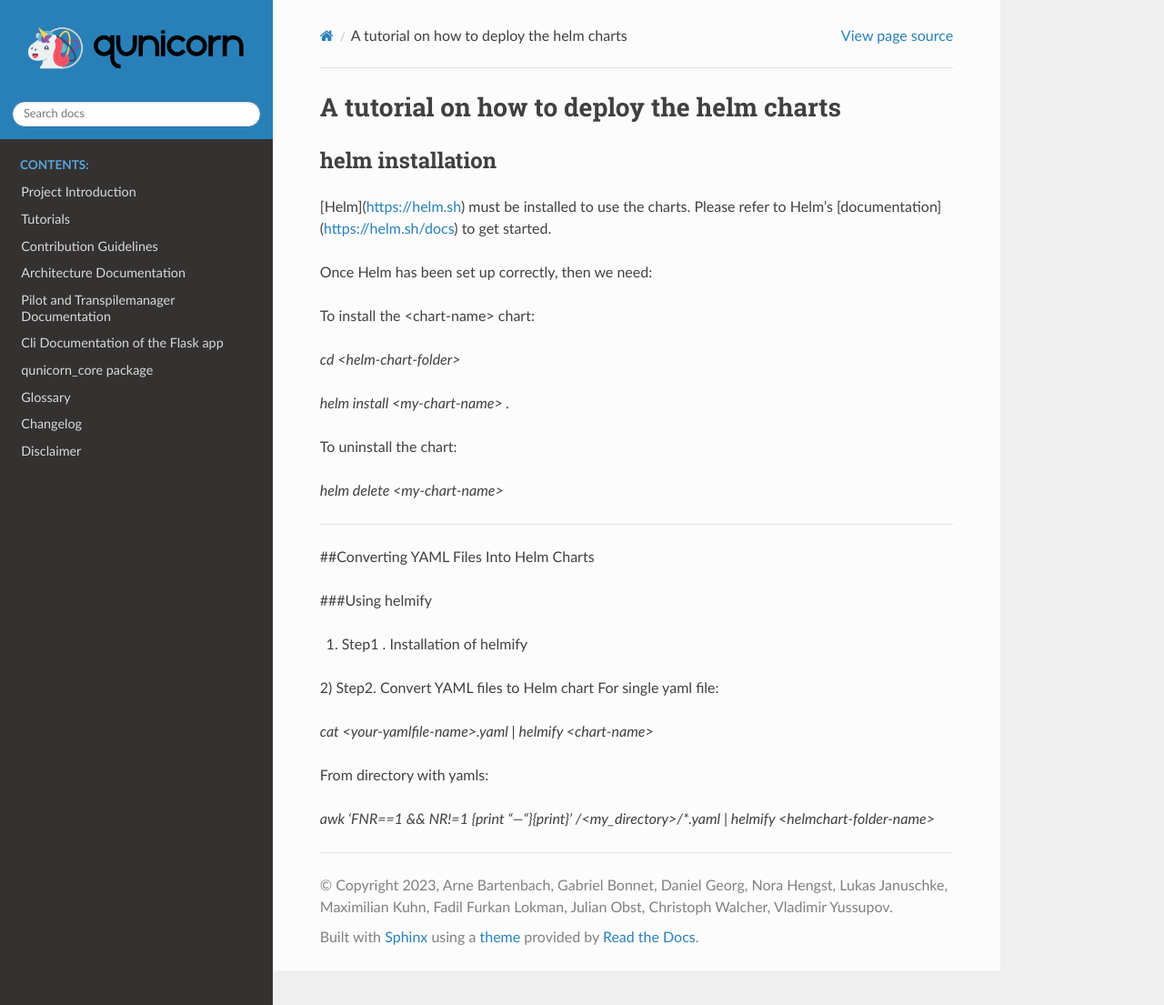
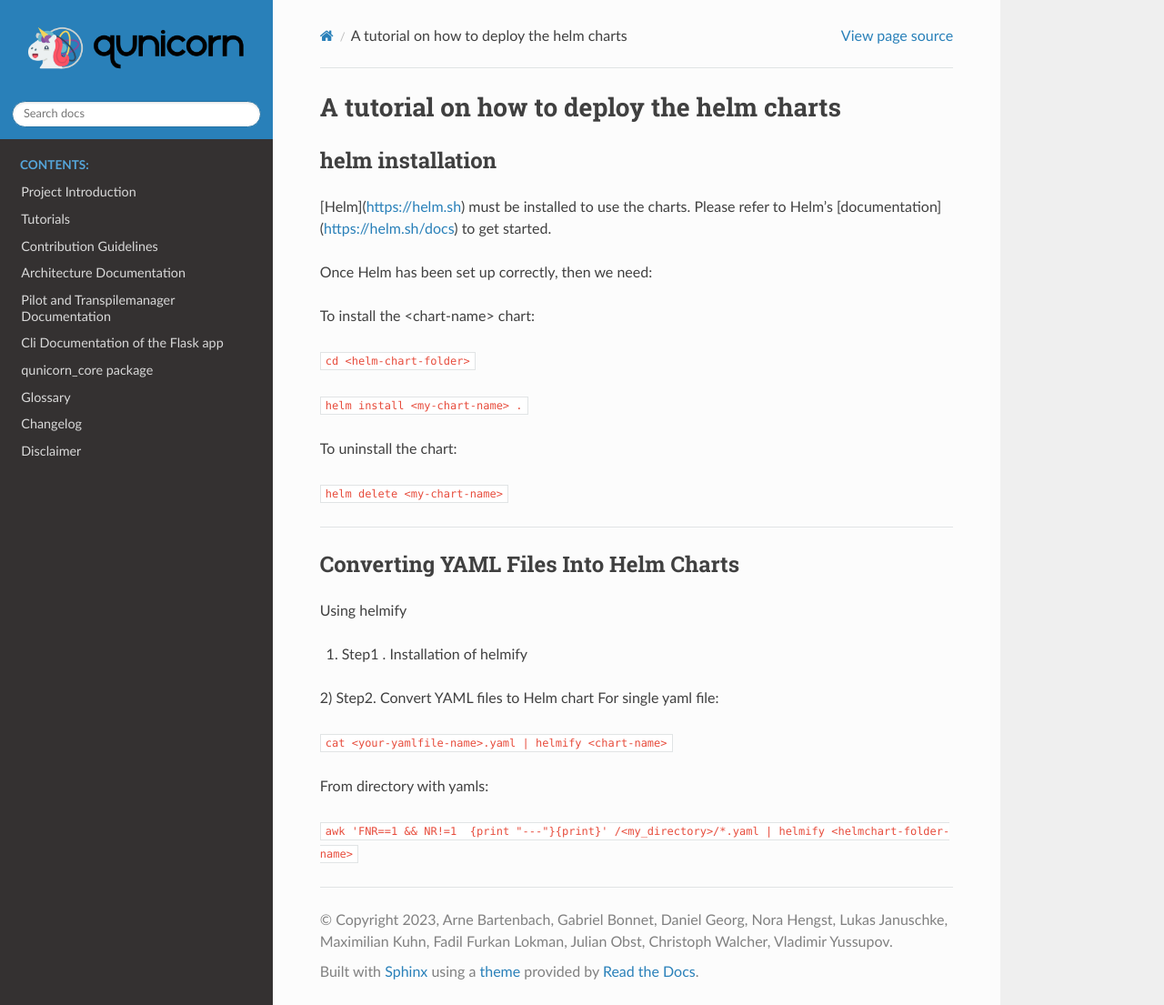
Before and after one commit to qunicorn/qunicorn-core, a Sphinx documentation site: the page built from docs/tutorials/helm_charts_deplyment.rst, in a window 1280 px wide and 1105 px high. Shown: the whole window at 91% size. Built offline with Sphinx 7.4.7 and the Read the Docs theme 2.0.0, drawn with Linux system fonts in a browser that asks for light colours; pages that are not in the unit, such as notebooks, are missing from menus; part of the change alters nothing that is shown.

```diff
--- a/docs/tutorials/helm_charts_deplyment.rst
+++ b/docs/tutorials/helm_charts_deplyment.rst
@@ -10,29 +10,31 @@ Once Helm has been set up correctly, then we need:
 
 To install the <chart-name> chart:
 
-`cd <helm-chart-folder>`
+:code:`cd <helm-chart-folder>`
 
-`helm install <my-chart-name> .`
+:code:`helm install <my-chart-name> .`
 
 To uninstall the chart:
 
-`helm delete <my-chart-name>`
+:code:`helm delete <my-chart-name>`
 
 
 ------------------------------------------------------------------------------------------------------------------------------------
 
 
-##Converting YAML Files Into Helm Charts
+Converting YAML Files Into Helm Charts
+##############################
 
-###Using helmify
+Using helmify
+
 
 1) Step1 . Installation of helmify
 
 2) Step2. Convert YAML files to Helm chart
 For single yaml file:
 
-`cat <your-yamlfile-name>.yaml | helmify <chart-name>`
+:code:`cat <your-yamlfile-name>.yaml | helmify <chart-name>`
 
 From directory with yamls:
 
-`awk 'FNR==1 && NR!=1  {print "---"}{print}' /<my_directory>/*.yaml | helmify <helmchart-folder-name>`
+:code:`awk 'FNR==1 && NR!=1  {print "---"}{print}' /<my_directory>/*.yaml | helmify <helmchart-folder-name>`
```
